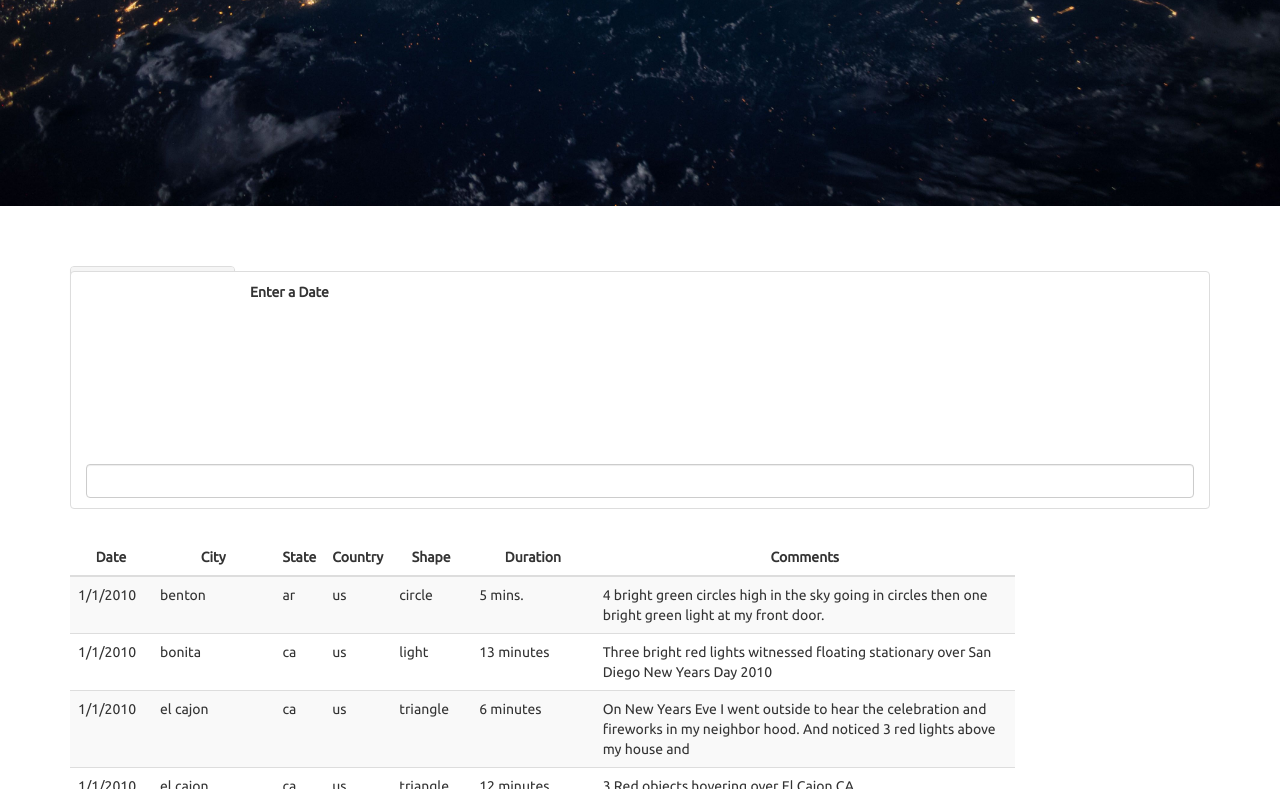
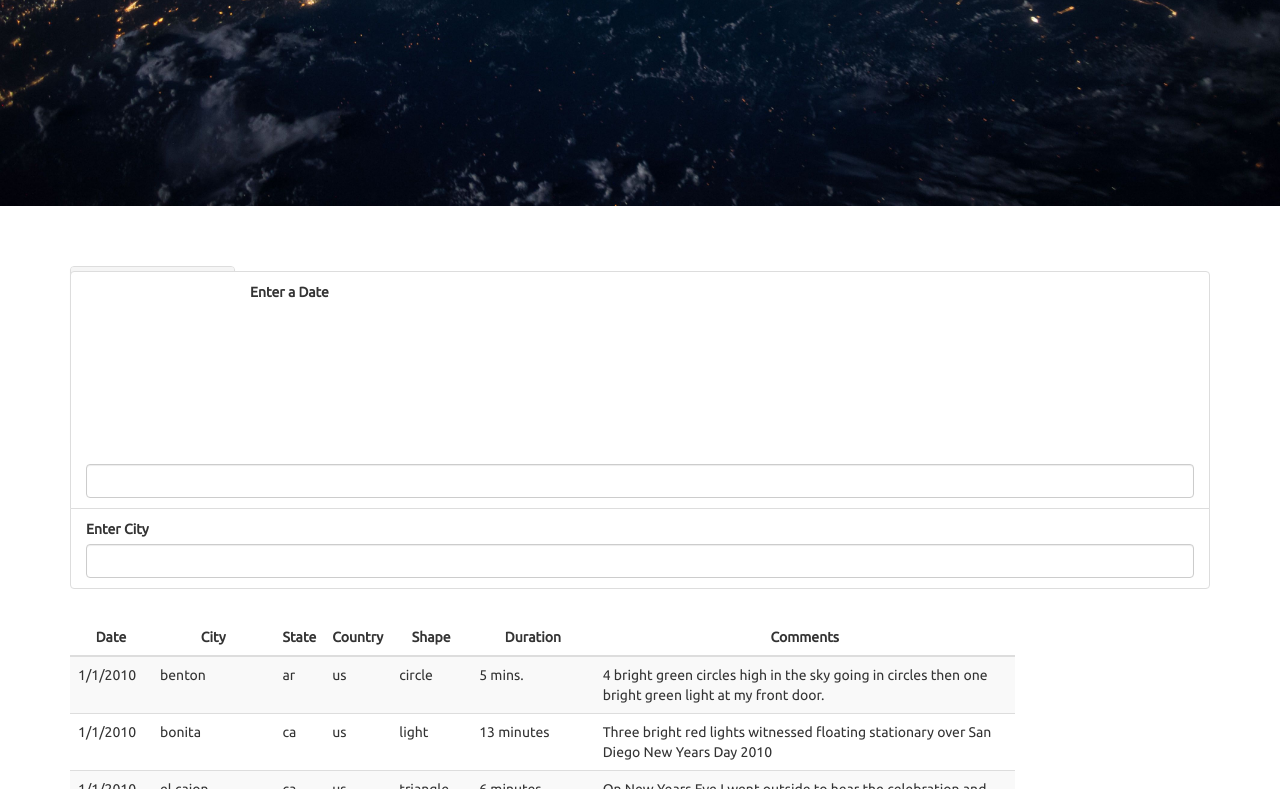
Before and after one commit to szig97/javascript-challenge, a plain HTML site: page index.html in a window 1280 px wide. Shown: the part 406-1195 px from the top of the page. Drawn offline with nearby package versions, Linux system fonts and the light colour scheme.

Commit message:
adding city search

```diff
--- a/index.html
+++ b/index.html
@@ -57,6 +57,10 @@
                   <label for="date">Enter a Date</label>
                   <input class="form-control" id="datetime" type="text" placeholder="">
                 </li>
+                  <li class="filter list-group-item">
+                    <label for="city">Enter City</label>
+                    <input class="form-control" id="city" type="text" placeholder="">
+                  </li>
               </u1>
             </div>
           </form>
```
